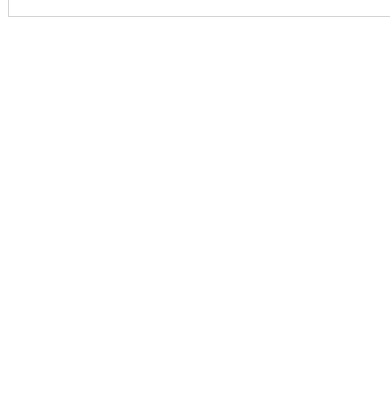
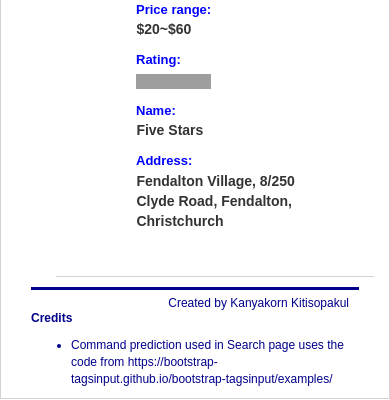
Before and after one commit to kki32/seafood, a PHP site: page /restaurantReviewPage.php in a window 390 px wide; the page is wider, and only the part inside the window is pictured. Shown: the part 444-844 px from the top of that part. Run offline with PHP 8.4, Linux system fonts and the light colour scheme; some libraries are stand-ins or nearby versions; grey boxes are pictures that could not be loaded.

Commit message:
change it so that it looks good on phone

```diff
--- a/includes/footer.html
+++ b/includes/footer.html
@@ -5,12 +5,13 @@
 <title>Seafood</title>
 
 <head>
+    <div class="container-fluid">
 <div class="footer">
 <p class="footer-p">Created by Kanyakorn Kitisopakul</p>
 
-<p>Credits</p>
+<p style="padding-top:20px;"><b>Credits</b></p>
 <ul>
-<li class="bullet-points" >
+<li>
 Command prediction used in Search page uses the code from
 https://bootstrap-tagsinput.github.io/bootstrap-tagsinput/examples/
 </li>
@@ -18,6 +19,7 @@ https://bootstrap-tagsinput.github.io/bootstrap-tagsinput/examples/
 
 
 
+</div>
 </div>
 </head>
 
--- a/includes/navigation.html
+++ b/includes/navigation.html
@@ -1,19 +1,41 @@
 <!DOCTYPE html>
-<html>
+<html lang="en">
 
 <link rel="stylesheet" href="style.css">
 <title>Navigation</title>
 
 <head>
-  <div id="nav-bar">
+  <!-- <div id="nav-bar">
   <ul id="nav-bar-list">
-    <li id="nav-bar-line"><a href="index.php">Home</a></li>
+  <div class="col-md-2">
+  <li id="nav-bar-line"><a href="index.php">Home</a></li> </div>
+  <div class="col-md-2">
+  <li id="nav-bar-line"><a href="browsePage.php">Browse</a></li>
+</div>
+<div class="col-md-2">
+<li id="nav-bar-line"><a href="searchPage.php">Search</a></li>
+</div>
+<div class="col-md-3">
+<li id="nav-bar-line"><a href="aboutUsPage.php">About Us</a></li>
+</div>    <div class="col-md-2">
+<li id="nav-bar-line"><a href="helpPage.php">Help</a></li>
+</div>
+</ul>
+</div> -->
+
+
+<nav class="navbar navbar-default"  style="background-color:DodgerBlue;">
+  <div class="container-fluid">
+    <ul class="nav navbar-nav">
+      <li class="active" id="nav-bar-line"><a href="index.php">Home</a></li>
       <li id="nav-bar-line"><a href="browsePage.php">Browse</a></li>
       <li id="nav-bar-line"><a href="searchPage.php">Search</a></li>
       <li id="nav-bar-line"><a href="aboutUsPage.php">About Us</a></li>
       <li id="nav-bar-line"><a href="helpPage.php">Help</a></li>
+
     </ul>
   </div>
+</nav>
 
 </head>
 
--- a/restaurantReviewPage.php
+++ b/restaurantReviewPage.php
@@ -1,9 +1,16 @@
 <!DOCTYPE html>
-<html>
+<html lang="en">
 <head>
+
+  <title>Seafood</title>
+  <meta charset="utf-8">
+  <meta name="viewport" content="width=device-width, initial-scale=1">
+  <link rel="stylesheet" href="http://maxcdn.bootstrapcdn.com/bootstrap/3.3.7/css/bootstrap.min.css">
+  <script src="https://ajax.googleapis.com/ajax/libs/jquery/1.12.4/jquery.min.js"></script>
+  <script src="http://maxcdn.bootstrapcdn.com/bootstrap/3.3.7/js/bootstrap.min.js"></script>
   <script src="http://code.jquery.com/jquery-1.9.1.js"></script>
   <script src="http://code.jquery.com/jquery-migrate-1.1.0.js"></script>
-  <link rel="stylesheet" href="style.css">
+
 
 </head>
 <body>
@@ -18,20 +25,22 @@
 
   <?php include("includes/navigation.html");?>
   <?php include("includes/header.html");?>
-  <div class="center" id="home-container">
+  <div class="container" id="home-container">
 
-    <h3 id="home-header">Review</h3>
+    <h3 id="home-header">Restaurant Review</h3>
  <ul id="restaurant-list"></ul>
 
 
  <div>
 <ul id="restaurant-list">
 <li class="search-result-container">
-<div class="search-result-tag-container">
-<p id="search-result-tag"> Thai</p>
-<p id="search-result-tag"> Ilam</p>
-<p id="search-result-tag"> Quiet</p>
-<p id="search-result-tag"> Takeaway</p></div>
+  <div class="search-result-tag-container">
+    <p id="search-result-tag"> Vietnamese</p>
+    <p id="search-result-tag"> Fendalton</p>
+    <p id="search-result-tag"> Quiet</p>
+    <p id="search-result-tag"> Takeaway</p>
+    <p id="search-result-tag"> Restaurant</p>
+  </div>
 <img class="search-result-image" src="https://b.zmtcdn.com/data/pictures/1/9000621/86929c787f7bd56e267ec4e574f0426a.jpg" />
 <div class="search-result-label-container">
 
@@ -44,8 +53,7 @@
   <p class="search-result"> Five Stars</p>
   <span id="search-result-label">Address: </span>
   <p class="search-result">Fendalton Village, 8/250 Clyde Road, Fendalton, Christchurch</p>
-  <span id="search-result-label">Phone no: </span>
-  <p class="search-result">   03 3517178 </p>
+
 
 </div></li>
 
@@ -57,7 +65,7 @@
 
   </div>
 
-
+    <?php include("includes/footer.html");?>
 </div>
 
 
--- a/style.css
+++ b/style.css
@@ -86,15 +97,32 @@ float: left;
 
 }
 
+/*@media (min-width: 1200px) {
+    .container{
+        max-width: 1000px;
+    }
+}*/
+
+@media (max-width: @screen-xs) {
+    body{font-size: 10px;}
+}
+
+@media (max-width: @screen-sm) {
+    body{font-size: 14px;}
+}
+
+
+h5{
+    font-size: 1.4em;
+}
 
 /*navigation.html*/
-#nav-bar-list {
+.navbar navbar-default {
   list-style-type: none;
   margin: 0;
-  padding: 0;
+  padding: 0;*/
   overflow: hidden;
   background-color: DodgerBlue;
-
 }
 
 #nav-bar-line {
@@ -137,22 +168,23 @@ float: left;
   padding-bottom: 50px;
 }
 #home-header{
-
+  font-size: 16px;
+  font-weight: bold;
   border-bottom: thick solid #00BFFF;
   padding: 0px 0px 0px 25px;
 }
 
 #home-container{
-  width: 1200px;
+  /*width: 1200px;
   margin: auto;
   padding: 10px 0px 10px 0px;
   /*padding: 0px 20px 15px 20px;*/
   border: solid;
   border-width: thin;
-  border-color: lightgrey;
+  border-color: lightgrey;*/
 }
 .header {
-  font-size: 18px;
+  font-size: 16px;
   font-weight: bold;
   font-family: Century Gothic, sans-serif;
   border-bottom: thick solid #00BFFF;
@@ -164,21 +196,21 @@ float: left;
   padding: 10px 0px 10px 0px;
 }
 
-.container {
-  background-color:  white    ;
+/*.container {
+  background-color:  white;
   width: 1200px;
   margin: auto;
   padding: 10px 0px 80px 0px;
 
-}
+}*/
 /*    top padding is 10px
 right padding is 5px
 bottom padding is 15px
 left padding is 20px*/
 .center{
-  width: 800px;
+  /*width: 800px;
   margin: auto;
-  padding: 25px 0px 15px 70px;
+  padding: 25px 0px 15px 70px;*/
 }
 
 #search-container{
@@ -263,12 +303,14 @@ td{
   border-bottom-width: thick;
   border-bottom-style: solid;
   border-bottom-style: line;
-  border-bottom-color: DarkBlue;
+  border-bottom-width: 1px;
+  border-bottom-color: lightgrey;
   padding-top: 10px;
   padding-bottom: 35px;
-  width: 800px;
-  margin: auto;
-  height: 240px;
+    padding-right: 50px;
+  /*width: 800px;*/
+  /*margin: auto;*/
+  /*height: 240px;*/
 
 }
 
@@ -288,11 +330,12 @@ td{
 }
 
 #search-result-label{
+  margin-left: 80px;
   color:blue;
   font-weight: bolder;
   font-family: Century Gothic, sans-serif;
   font-size: 13px;
-  position: absolute;
+  /*position: absolute;*/
 
 
 }
@@ -300,13 +343,14 @@ td{
 .search-result{
   font-family: Century Gothic, sans-serif;
   font-size: 14px;
-  margin-left: 45%;
+  margin-left: 30%;
   font-weight: bold;
 }
 
 
 #page-number-container{
-  padding-left: 1100px;
+  float: right;
+  /*padding-left: 1100px;*/
 }
 
 
@@ -351,21 +396,30 @@ td{
   border-top-width: 3px;
   border-top-style: solid;
   border-top-style: line;
-  width: 1200px;
-  margin: auto;
+  font-size: 12px;
+  list-style-position: outside;
+  /*margin-left: 1em;*/
+  /*padding-bottom: 6px;*/
+  font-family: Century Gothic, sans-serif;
+
+
+  /*width: 1200px;
+  margin: auto;*/
 
 }
 
 .footer-p{
   padding-top: 5px;
   font-size: 12px;
-  margin-left: 1000px;
+  float: right;
+  padding-right: 10px;
+  /*margin-left: 1000px;*/
 }
 
 .question{
   border-bottom-width: 3px;
-  border-bottom-style: solid;
-  border-bottom-style: solid;;
+  /*border-bottom-style: solid;
+  border-bottom-style: solid;;*/
   list-style-type: none;
   margin-left: 50px;
   padding-top: 30px;
```
Also changed, not shown: other parts of style.css (+39 -17 lines), aboutUsPage.php (+23 -7 lines), browsePage.php (+28 -31 lines), helpPage.php (+12 -4 lines), index.php (+14 -28 lines), searchPage.php (+19 -13 lines), searchResultPage.php (+17 -22 lines). Lines whose indentation alone changed are shown as unchanged.
